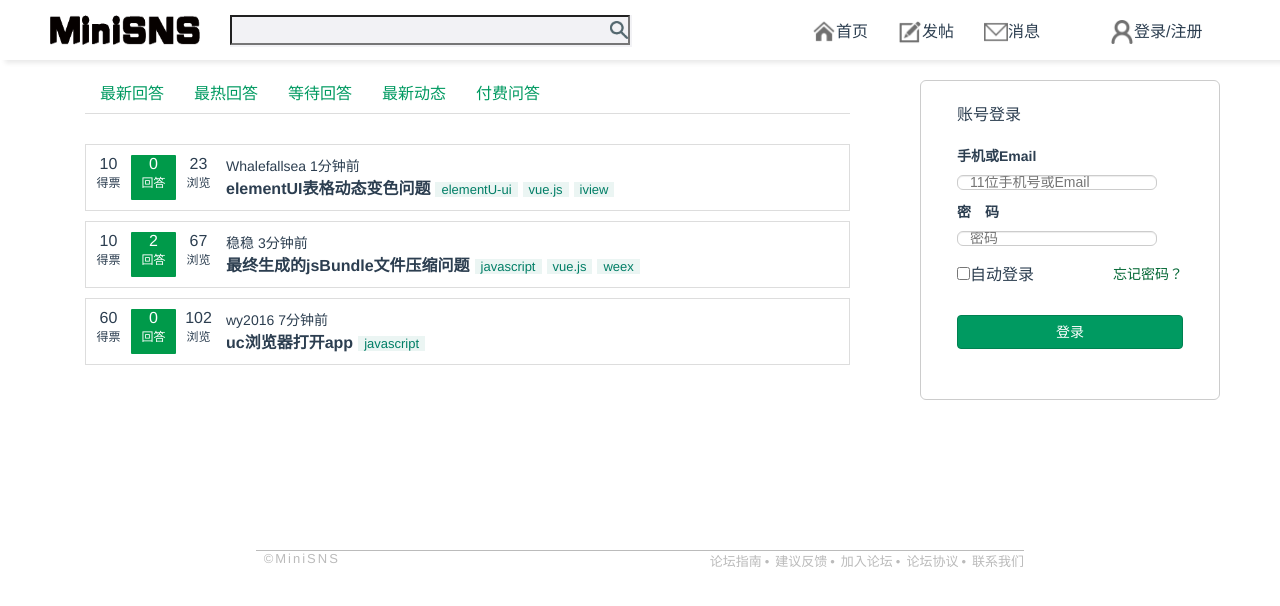
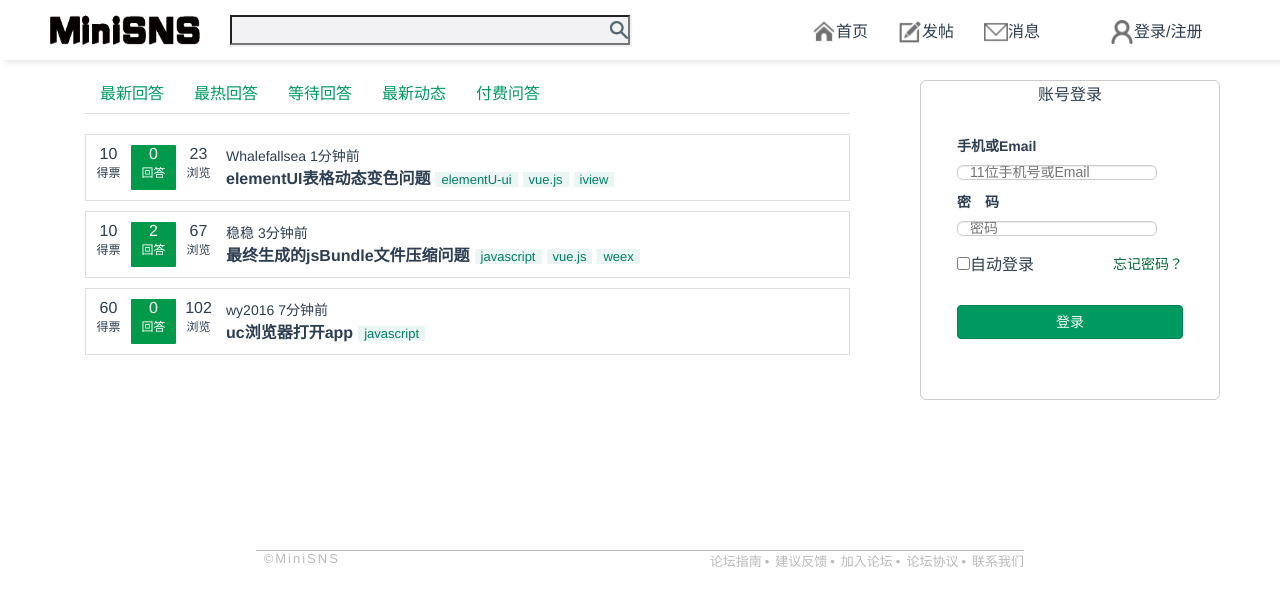
Before and after one commit to Riddle1981/MiniSNS, a Vue app: page /#/hottest in a window 1280 px wide. Shown: the top 606 px of the page. Built offline with nearby package versions, Linux system fonts and the light colour scheme.

Commit message:
optimize html

```diff
--- a/src/components/index/hottest.vue
+++ b/src/components/index/hottest.vue
@@ -1,8 +1,6 @@
 <template lang="html">
   <div class="hottest">
-    <div class="list" v-for="data in datalist">
-      <vue-input :datainfo="data"></vue-input>
-    </div>
+    <vue-input :datainfo="data" class="list_section" v-for="data in datalist" :key="data.content"></vue-input>
   </div>
 </template>
 
@@ -63,7 +61,7 @@ export default {
 <style lang="less">
   .hottest{
     margin-top: 20px;
-    .list{
+    .list_section{
       margin-top: 10px;
     }
   }
--- a/src/components/index/input.vue
+++ b/src/components/index/input.vue
@@ -1,6 +1,5 @@
 <template lang="html">
-  <div class="input">
-    <section class="inputlist">
+  <section class="input">
       <div class="info">
         <div class="info_left">
           <span class="votes">{{ datainfo.votes }} <br><small>得票</small></span>
@@ -15,8 +14,7 @@
           </ul>
         </div>
       </div>
-    </section>
-  </div>
+  </section>
 </template>
 
 <script>
--- a/src/components/index/login.vue
+++ b/src/components/index/login.vue
@@ -1,6 +1,7 @@
 <template>
   <div class="login">
     <form action="#">
+      <fieldset>
         <legend>账号登录</legend>
         <p>
           <label>手机或Email</label>
@@ -15,13 +16,12 @@
 
         <p>
           <input type="checkbox" name="" id="zddl">自动登录
-        <router-link to="forget">
-          <a href="#">忘记密码？</a>
+          <router-link to="forget">忘记密码？
           </router-link>
 
         </p>
-
         <input class="btn" type="submit" value="登录">
+      </fieldset>
     </form>
   </div>
 </template>
@@ -51,6 +51,9 @@
   }
   form {
     display: inline-block;
+  }
+  fieldset{
+    border: none;
   }
   legend {
     margin: 20px auto;
--- a/src/components/index/new.vue
+++ b/src/components/index/new.vue
@@ -1,8 +1,6 @@
 <template lang="html">
   <div class="new">
-    <div class="list" v-for="data in datalist">
-      <vue-input :datainfo="data"></vue-input>
-    </div>
+    <vue-input :datainfo="data" class="list_section" v-for="data in datalist" :key="data.content"></vue-input>
   </div>
 </template>
 
@@ -63,7 +61,7 @@ export default {
 <style lang="less">
   .new{
     margin-top: 20px;
-    .list{
+    .list_section{
       margin-top: 10px;
     }
   }
--- a/src/components/index/unanswered.vue
+++ b/src/components/index/unanswered.vue
@@ -1,8 +1,6 @@
 <template lang="html">
   <div class="unanswered">
-    <div class="list" v-for="data in datalist">
-      <vue-input :datainfo="data"></vue-input>
-    </div>
+    <vue-input :datainfo="data" class="list_section" v-for="data in datalist" :key="data.content"></vue-input>
   </div>
 </template>
 
@@ -63,7 +61,7 @@ export default {
 <style lang="less">
   .unanswered{
     margin-top: 20px;
-    .list{
+    .list_section{
       margin-top: 10px;
     }
   }
--- a/src/components/public/Head.vue
+++ b/src/components/public/Head.vue
@@ -24,7 +24,6 @@
          <span>登录/注册</span>
        </li>
      </ul>
-
   </div>
 </template>
 
--- a/src/components/public/forget.vue
+++ b/src/components/public/forget.vue
@@ -5,6 +5,7 @@
 		</div>
 
 		<form action="#">
+			<fieldset>
 				<legend>找回密码</legend>
 
 				<p>
@@ -39,6 +40,7 @@
 				</p>
 
 				<input class="btn" type="submit" value="提交">
+			</fieldset>
 		</form>
 		<div>
 			<router-link>
--- a/src/components/public/myHead.vue
+++ b/src/components/public/myHead.vue
@@ -44,6 +44,7 @@
       <a id="close" @click="close">×</a>
       <hr size="1" width="680" id="hr"/>
       <form>
+        <fieldset>
           <div class="item">
             <label>昵称：</label>
             <input type="text" class="style1" :value="uname"/>
@@ -84,6 +85,7 @@
             <button id="cancel">取消</button>
             <button id="save">保存</button>
           </div>
+        </fieldset>
       </form>
     </div>
     <myblog></myblog>
```
Lines whose indentation alone changed are shown as unchanged.
